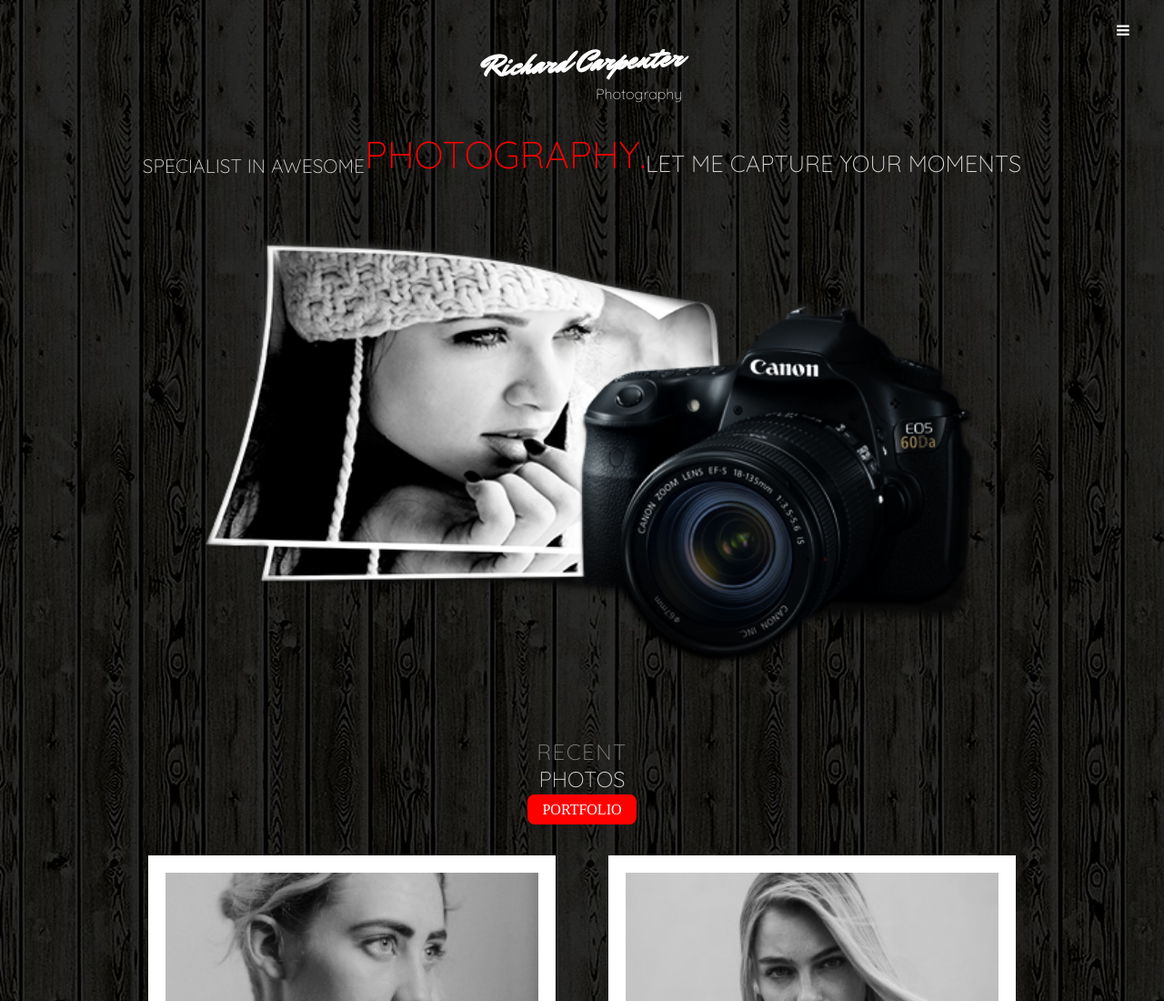
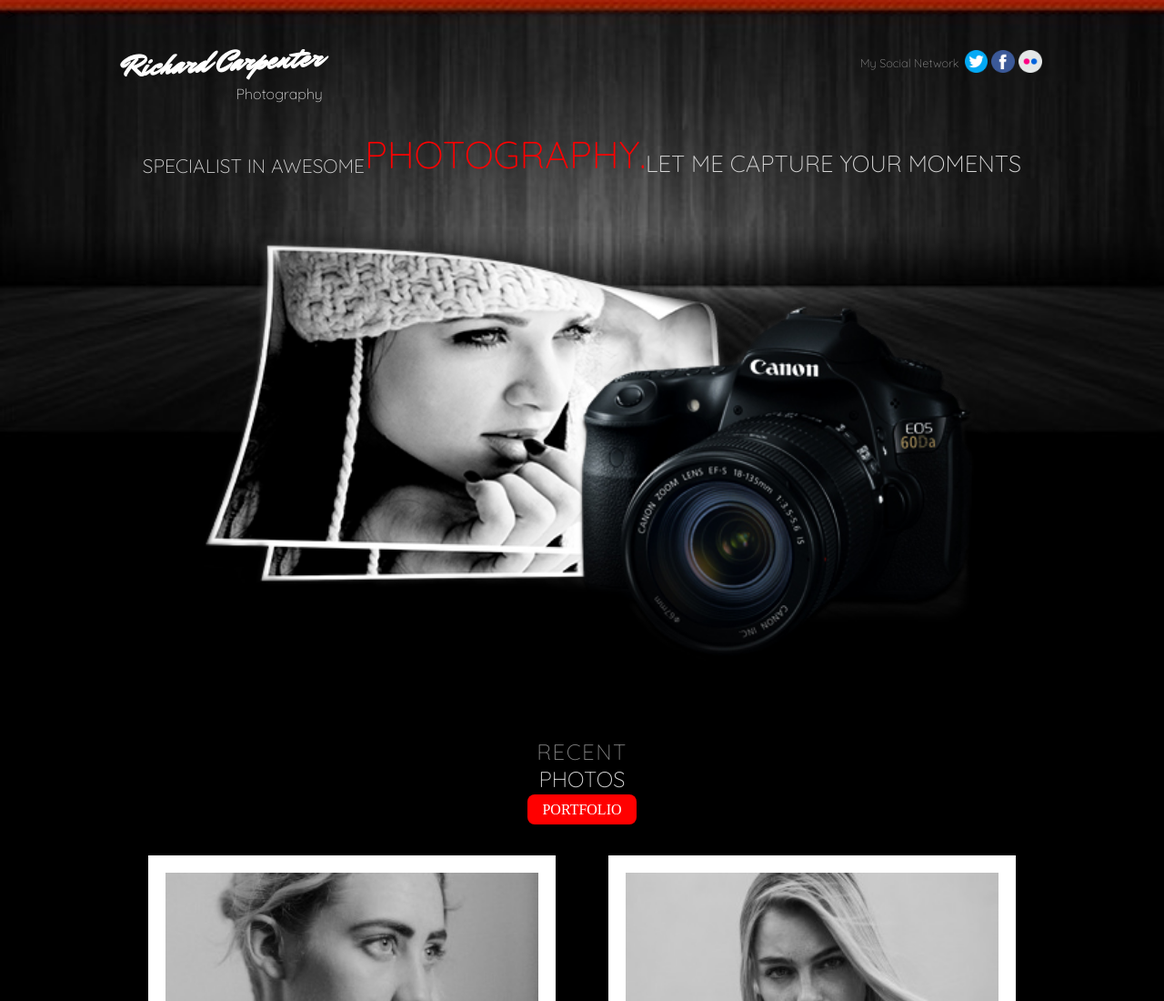
Before and after one commit to augustpalo/GS1-LM, a plain HTML site: page responsivo/layout/layout.html in a window 1280 px wide. Shown: the top 1100 px of the page at 91% size. Drawn offline with nearby package versions, Linux system fonts and the light colour scheme.

Commit message:
layout resp escritorio header y social

```diff
--- a/responsivo/layout/style.css
+++ b/responsivo/layout/style.css
@@ -178,3 +178,43 @@ h2,h3,p,span{
     font-size: 4vw;
   }
 }
+@media screen and (min-width: 993px){
+  body{
+    background-image: url(src/bg.jpg);
+    background-repeat: no-repeat;
+    background-color: black;
+  }
+  .header{
+    justify-content: space-between;
+    align-content: center;
+  }
+  .title{
+    text-align: left;
+  }
+  .social{
+    display: flex;
+    height: auto;
+    flex-basis: 15.6vw;
+    justify-content: space-between;
+    align-items: center;
+  }
+  .social p{
+    display: inline-flex;
+    margin: 0;
+    color: rgb(140, 140, 140);
+    font-size: 1vw;
+  }
+  .social-ico{
+  position: static;
+  display: inline-block;
+  margin: 0;
+  }
+  .social-ico img{
+    display: inline;
+    width: 2vw;
+  }
+
+  .icon{
+    display: none;
+  }
+}
```
